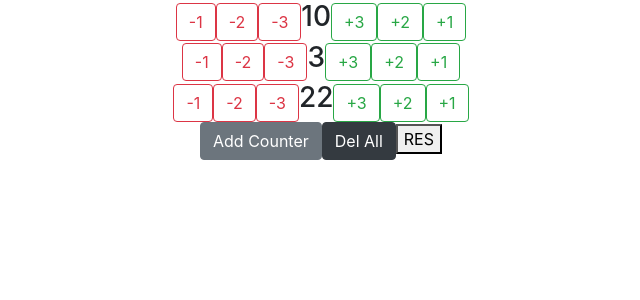
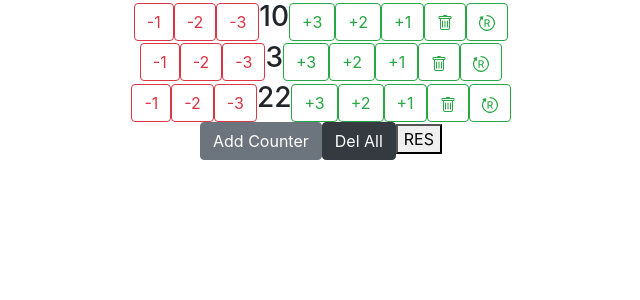
Before and after one commit to Mikirtumov/React-Counter, a React (Create React App) app: page / in a window 1280 px wide. Shown: the top 300 px of the page, without its empty margins (319-959 px from the left). Built offline with nearby package versions, Linux system fonts and the light colour scheme.

Commit message:
added reset and delete button to each counter

```diff
--- a/src/Counter.js
+++ b/src/Counter.js
@@ -1,19 +1,49 @@
 import React from 'react';
 import './App.css';
 
+const trashIco = <svg width="1em" height="1em" viewBox="0 0 16 16" className="bi bi-trash" fill="currentColor"
+                      xmlns="http://www.w3.org/2000/svg">
+        <path
+            d="M5.5 5.5A.5.5 0 0 1 6 6v6a.5.5 0 0 1-1 0V6a.5.5 0 0 1 .5-.5zm2.5 0a.5.5 0 0 1 .5.5v6a.5.5 0 0 1-1 0V6a.5.5 0 0 1 .5-.5zm3 .5a.5.5 0 0 0-1 0v6a.5.5 0 0 0 1 0V6z"/>
+        <path fillRule="evenodd"
+              d="M14.5 3a1 1 0 0 1-1 1H13v9a2 2 0 0 1-2 2H5a2 2 0 0 1-2-2V4h-.5a1 1 0 0 1-1-1V2a1 1 0 0 1 1-1H6a1 1 0 0 1 1-1h2a1 1 0 0 1 1 1h3.5a1 1 0 0 1 1 1v1zM4.118 4L4 4.059V13a1 1 0 0 0 1 1h6a1 1 0 0 0 1-1V4.059L11.882 4H4.118zM2.5 3V2h11v1h-11z"/>
+</svg>
+
+const resetIco = <svg width="1em" height="1em" viewBox="0 0 16 16" className="bi bi-bootstrap-reboot"
+                      fill="currentColor" xmlns="http://www.w3.org/2000/svg">
+        <path fillRule="evenodd"
+              d="M1.161 8a6.84 6.84 0 1 0 6.842-6.84.58.58 0 0 1 0-1.16 8 8 0 1 1-6.556 3.412l-.663-.577a.58.58 0 0 1 .227-.997l2.52-.69a.58.58 0 0 1 .728.633l-.332 2.592a.58.58 0 0 1-.956.364l-.643-.56A6.812 6.812 0 0 0 1.16 8zm5.48-.079V5.277h1.57c.881 0 1.416.499 1.416 1.32 0 .84-.504 1.324-1.386 1.324h-1.6zm0 3.75V8.843h1.57l1.498 2.828h1.314L9.377 8.665c.897-.3 1.427-1.106 1.427-2.1 0-1.37-.943-2.246-2.456-2.246H5.5v7.352h1.141z"/>
+</svg>
+
 function Counter(props) {
-  return (
-    <div className="App">
-      <button type="button" className="btn btn-outline-danger" onClick={() => props.plusMinus(props.index, -1)}>-1</button>
-      <button type="button" className="btn btn-outline-danger" onClick={() => props.plusMinus(props.index, -2)}>-2</button>
-      <button type="button" className="btn btn-outline-danger" onClick={() => props.plusMinus(props.index, -3)}>-3</button>
-      <span className="h3">{props.count}</span>
-      <button type="button" className="btn btn-outline-success" onClick={() => props.plusMinus(props.index, 3)}>+3</button>
-      <button type="button" className="btn btn-outline-success" onClick={() => props.plusMinus(props.index, 2)}>+2</button>
-      <button type="button" className="btn btn-outline-success" onClick={() => props.plusMinus(props.index, 1)}>+1</button>
+    return (
+        <div className="App">
+            <button type="button" className="btn btn-outline-danger"
+                    onClick={() => props.plusMinus(props.index, -1)}>-1
+            </button>
+            <button type="button" className="btn btn-outline-danger"
+                    onClick={() => props.plusMinus(props.index, -2)}>-2
+            </button>
+            <button type="button" className="btn btn-outline-danger"
+                    onClick={() => props.plusMinus(props.index, -3)}>-3
+            </button>
 
-    </div>
-  );
+            <span className="h3">{props.count}</span>
+
+            <button type="button" className="btn btn-outline-success"
+                    onClick={() => props.plusMinus(props.index, 3)}>+3
+            </button>
+            <button type="button" className="btn btn-outline-success"
+                    onClick={() => props.plusMinus(props.index, 2)}>+2
+            </button>
+            <button type="button" className="btn btn-outline-success"
+                    onClick={() => props.plusMinus(props.index, 1)}>+1
+            </button>
+            <button type="button" className="btn btn-outline-success">{trashIco}</button>
+            <button type="button" className="btn btn-outline-success">{resetIco}</button>
+
+        </div>
+    );
 }
 
 export default Counter;
```
